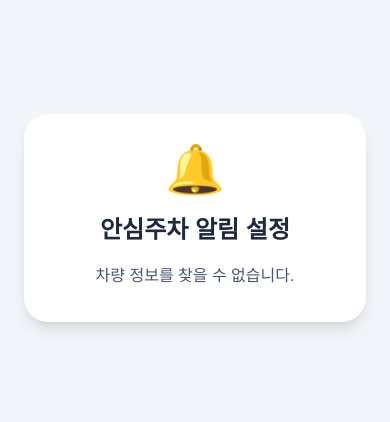
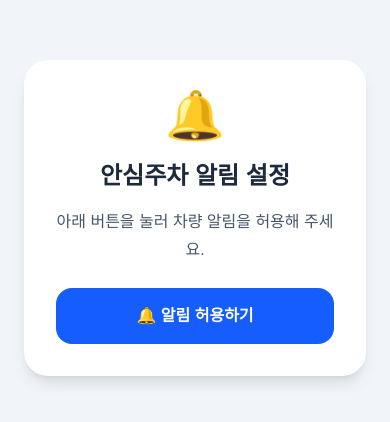
Before and after one commit to audskal1847/safe-parking, a Next.js app: page /push-setup in a window 390 px wide. Shown: the part 204-626 px from the top of the page. Built offline with nearby package versions, Linux system fonts and the light colour scheme.

Commit message:
Improve iPhone push permission flow

```diff
--- a/app/push-setup/page.tsx
+++ b/app/push-setup/page.tsx
@@ -1,23 +1,32 @@
 'use client';
 
-import { useEffect, useState } from 'react';
+import { useState } from 'react';
 
 export default function PushSetupPage() {
-  const [status, setStatus] = useState('알림 설정을 준비하고 있습니다...');
-
-  useEffect(() => {
-    setupPush();
-  }, []);
+const [status, setStatus] = useState(
+'아래 버튼을 눌러 차량 알림을 허용해 주세요.'
+);
+const [loading, setLoading] = useState(false);
+const [done, setDone] = useState(false);
 
 async function setupPush() {
+if (loading) return;
+
+setLoading(true);
+setStatus('알림 설정을 준비하고 있습니다...');
+
 try {
   if (!('serviceWorker' in navigator)) {
-        setStatus('이 휴대폰에서는 알림 기능을 사용할 수 없습니다.');
+    setStatus(
+      '이 휴대폰에서는 알림 기능을 사용할 수 없습니다.'
+    );
     return;
   }
 
   if (!('PushManager' in window)) {
-        setStatus('이 브라우저에서는 알림 기능을 사용할 수 없습니다.');
+    setStatus(
+      '이 브라우저에서는 알림 기능을 사용할 수 없습니다.'
+    );
     return;
   }
 
@@ -32,92 +41,158 @@ export default function PushSetupPage() {
   const permission = await Notification.requestPermission();
 
   if (permission !== 'granted') {
-        setStatus('알림 권한이 허용되지 않았습니다.');
+    setStatus(
+      '알림 권한이 허용되지 않았습니다. iPhone의 알림 설정을 확인해 주세요.'
+    );
     return;
   }
 
-      const registration = await navigator.serviceWorker.register(
+  setStatus('알림 기능을 등록하고 있습니다...');
+
+  const registration =
+    await navigator.serviceWorker.register(
       '/service-worker.js'
     );
 
-      const keyResponse = await fetch('/api/push/public-key');
+  await navigator.serviceWorker.ready;
+
+  const keyResponse =
+    await fetch('/api/push/public-key');
+
   const keyData = await keyResponse.json();
 
   if (!keyData.publicKey) {
-        setStatus('알림 설정 정보를 가져오지 못했습니다.');
+    setStatus(
+      '알림 설정 정보를 가져오지 못했습니다.'
+    );
     return;
   }
 
-      let subscription = await registration.pushManager.getSubscription();
+  let subscription =
+    await registration.pushManager.getSubscription();
 
   if (!subscription) {
-        subscription = await registration.pushManager.subscribe({
+    subscription =
+      await registration.pushManager.subscribe({
         userVisibleOnly: true,
-          applicationServerKey: urlBase64ToUint8Array(
+        applicationServerKey:
+          urlBase64ToUint8Array(
             keyData.publicKey
-          )
+          ),
       });
   }
 
-      const subscriptionJson = subscription.toJSON();
+  const subscriptionJson =
+    subscription.toJSON();
 
-      const response = await fetch('/api/push/subscribe', {
+  const response = await fetch(
+    '/api/push/subscribe',
+    {
       method: 'POST',
       headers: {
-          'Content-Type': 'application/json'
+        'Content-Type': 'application/json',
       },
       body: JSON.stringify({
         qrToken,
         endpoint: subscriptionJson.endpoint,
         keys: {
-            p256dh: subscriptionJson.keys?.p256dh,
-            auth: subscriptionJson.keys?.auth
+          p256dh:
+            subscriptionJson.keys?.p256dh,
+          auth:
+            subscriptionJson.keys?.auth,
+        },
+      }),
     }
-        })
-      });
+  );
 
   const result = await response.json();
 
   if (!response.ok || !result.success) {
-        setStatus('알림 등록에 실패했습니다.');
+    setStatus(
+      result.error ||
+        '알림 등록에 실패했습니다.'
+    );
     return;
   }
 
-      setStatus('알림 설정이 완료되었습니다! 이제 차량 호출 알림을 받을 수 있습니다.');
+  setDone(true);
+  setStatus(
+    '알림 설정이 완료되었습니다! 이제 차량 호출 알림을 받을 수 있습니다.'
+  );
+} catch (error) {
+  console.error(
+    'Push setup error:',
+    error
+  );
 
-    } catch (error) {
-      console.error(error);
-      setStatus('알림 설정 중 오류가 발생했습니다.');
-    }
+  setStatus(
+    '알림 설정 중 오류가 발생했습니다.'
+  );
+} finally {
+  setLoading(false);
 }
 
-  function urlBase64ToUint8Array(base64String: string) {
-    const padding = '='.repeat((4 - (base64String.length % 4)) % 4);
+}
 
-    const base64 = (base64String + padding)
+function urlBase64ToUint8Array(
+base64String: string
+) {
+const padding =
+'='.repeat(
+(4 - (base64String.length % 4)) % 4
+);
+
+const base64 =
+  (base64String + padding)
     .replace(/-/g, '+')
     .replace(/_/g, '/');
 
-    const rawData = window.atob(base64);
+const rawData =
+  window.atob(base64);
 
 return Uint8Array.from(
-      [...rawData].map((char) => char.charCodeAt(0))
+  [...rawData].map((char) =>
+    char.charCodeAt(0)
+  )
 );
+
 }
 
 return (
 <main className="min-h-screen bg-slate-100 flex items-center justify-center p-6">
 <div className="bg-white rounded-3xl shadow-lg p-8 max-w-sm w-full text-center">
-        <div className="text-5xl mb-5">🔔</div>
+<div className="text-5xl mb-5">
+{done ? '✅' : '🔔'}
+</div>
 
     <h1 className="text-2xl font-bold text-slate-800 mb-4">
       안심주차 알림 설정
     </h1>
 
-        <p className="text-slate-600 leading-7">
+    <p className="text-slate-600 leading-7 mb-6">
       {status}
     </p>
+
+    {!done && (
+      <button
+        type="button"
+        onClick={setupPush}
+        disabled={loading}
+        className="w-full bg-blue-600 hover:bg-blue-700 disabled:bg-slate-400 text-white font-bold py-4 px-4 rounded-2xl"
+      >
+        {loading
+          ? '알림 설정 중...'
+          : '🔔 알림 허용하기'}
+      </button>
+    )}
+
+    {done && (
+      <div className="bg-emerald-50 border border-emerald-200 rounded-2xl p-4 text-emerald-700 font-medium">
+        차량 이동 요청 알림을 받을 준비가 완료되었습니다.
+      </div>
+    )}
   </div>
 </main>
+
 );
 }
```
Lines whose indentation alone changed are shown as unchanged.
